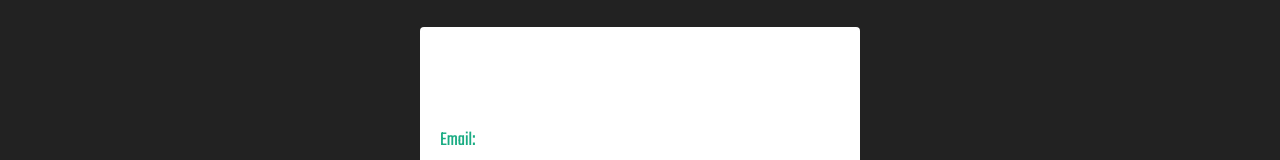
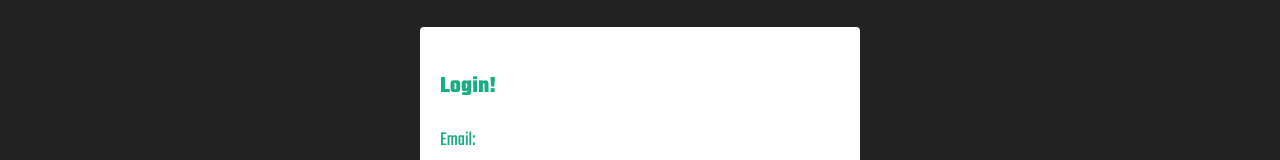
Before and after one commit to tranielmp8/MERN_REACT_WORKOUT_FRONTEND, a React (Vite) app: page /login in a window 1280 px wide. Shown: the part 164-324 px from the top of the page. Built offline with nearby package versions, Linux system fonts and the light colour scheme.

Commit message:
changin h-tags color

```diff
--- a/src/index.css
+++ b/src/index.css
@@ -90,6 +90,10 @@ header a {
   margin-left: 5px;
 }
 
+h2, h3 {
+  color: #1aac83;
+}
+
 label {
   color: #1aac83;
   font-size: 20px;
```
